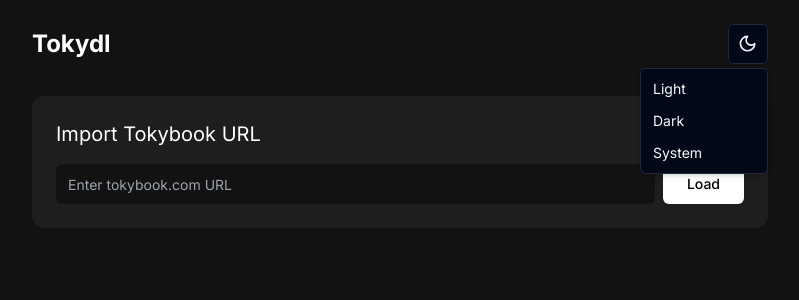
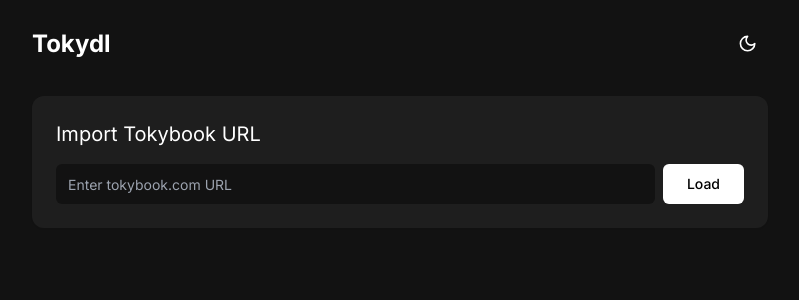
Before and after one commit to zigwangles/tokywebdl, a Next.js app: page / in a window 1280 px wide. Shown: the top 300 px of the page, without its empty margins (240-1039 px from the left). Built offline with nearby package versions, Linux system fonts and the light colour scheme.

Commit message:
Update ThemeToggle.tsx

```diff
--- a/components/ThemeToggle.tsx
+++ b/components/ThemeToggle.tsx
@@ -3,27 +3,25 @@
 import React from "react"
 import { Moon, Sun } from "lucide-react"
 import { useTheme } from "next-themes"
-
 import { Button } from "./ui/button"
-import { DropdownMenu, DropdownMenuContent, DropdownMenuItem, DropdownMenuTrigger } from "./ui/dropdown-menu"
 
 export function ThemeToggle() {
-  const { setTheme } = useTheme()
+  const { theme, setTheme } = useTheme()
+
+  const toggleTheme = () => {
+    setTheme(theme === "dark" ? "light" : "dark")
+  }
 
   return (
-    <DropdownMenu>
-      <DropdownMenuTrigger asChild>
-        <Button variant="outline" size="icon">
-          <Sun className="h-[1.2rem] w-[1.2rem] rotate-0 scale-100 transition-all dark:-rotate-90 dark:scale-0" />
-          <Moon className="absolute h-[1.2rem] w-[1.2rem] rotate-90 scale-0 transition-all dark:rotate-0 dark:scale-100" />
-          <span className="sr-only">Toggle theme</span>
-        </Button>
-      </DropdownMenuTrigger>
-      <DropdownMenuContent align="end">
-        <DropdownMenuItem onClick={() => setTheme("light")}>Light</DropdownMenuItem>
-        <DropdownMenuItem onClick={() => setTheme("dark")}>Dark</DropdownMenuItem>
-        <DropdownMenuItem onClick={() => setTheme("system")}>System</DropdownMenuItem>
-      </DropdownMenuContent>
-    </DropdownMenu>
+    <Button
+      variant="ghost"
+      size="icon"
+      onClick={toggleTheme}
+      className="text-white hover:bg-[#2E2E2E]"
+    >
+      <Sun className="h-[1.2rem] w-[1.2rem] rotate-0 scale-100 transition-all dark:-rotate-90 dark:scale-0" />
+      <Moon className="absolute h-[1.2rem] w-[1.2rem] rotate-90 scale-0 transition-all dark:rotate-0 dark:scale-100" />
+      <span className="sr-only">Toggle theme</span>
+    </Button>
   )
 }
```
